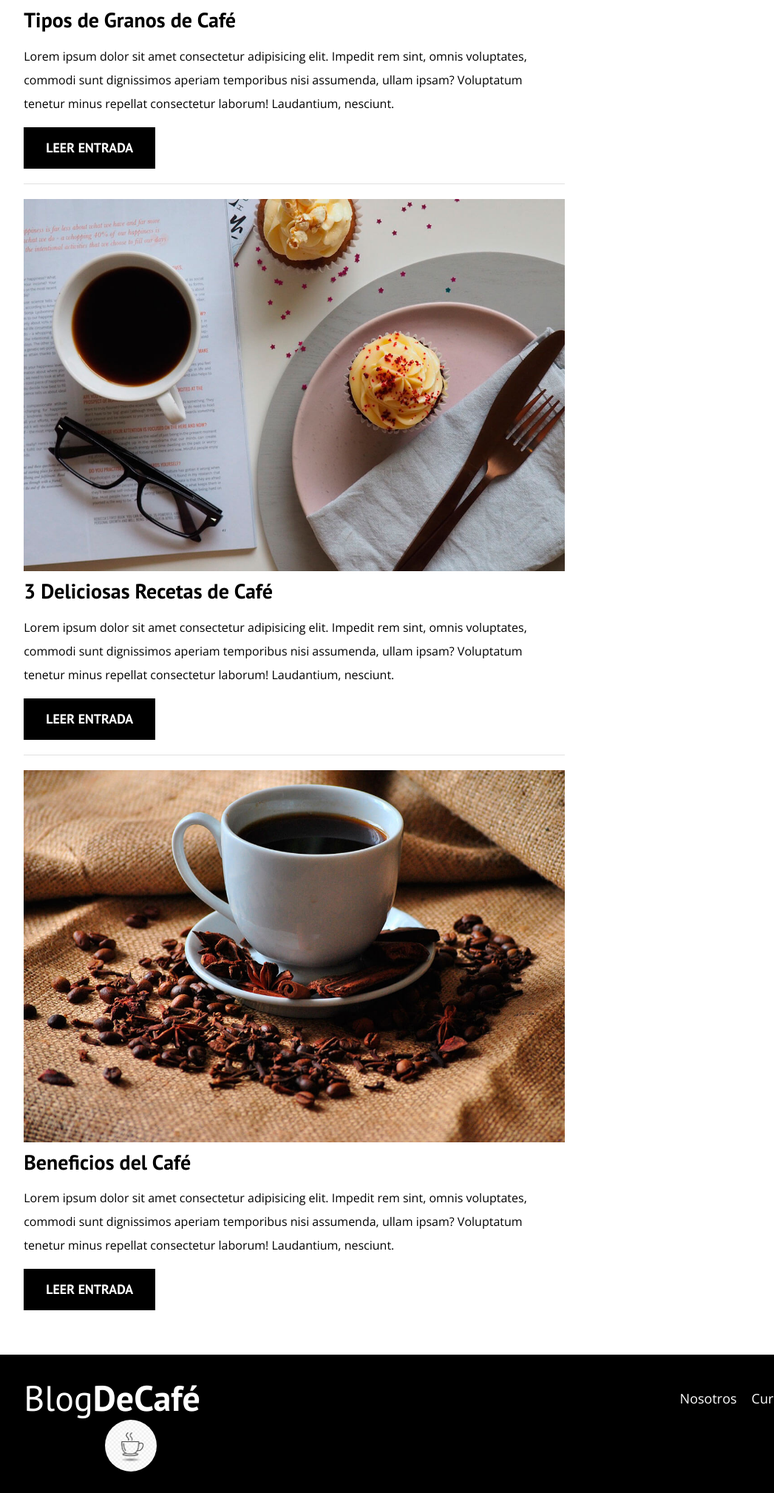
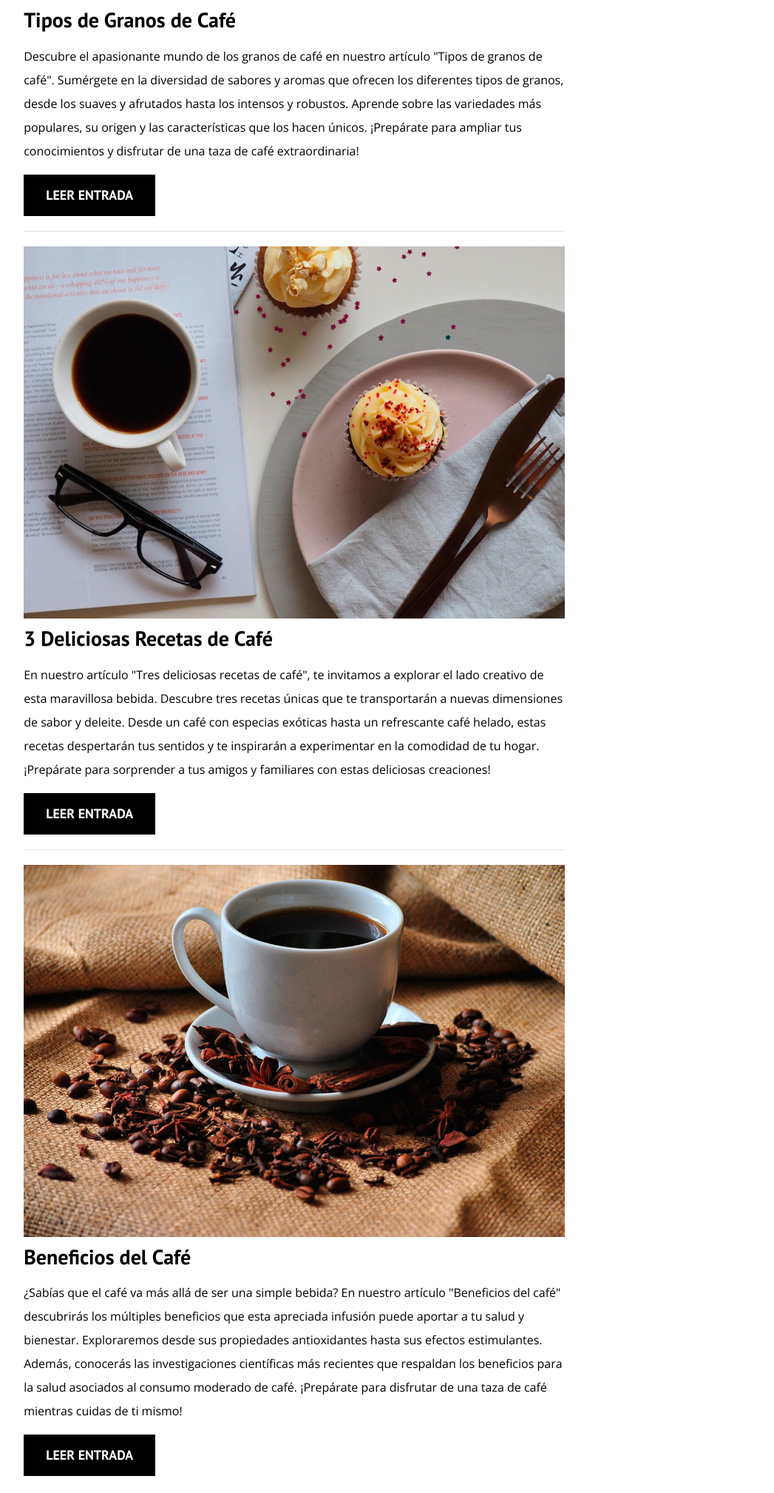
Before and after one commit to BauTTTTT/PFTurcuman, a plain HTML site: page index.html in a window 1280 px wide. Shown: the part 1013-3031 px from the top of the page at 74% size, without its empty margins (39-1086 px from the left). Drawn offline with nearby package versions, Linux system fonts and the light colour scheme.

Commit message:
cambios finales

```diff
--- a/index.html
+++ b/index.html
@@ -6,7 +6,7 @@
     <meta http-equiv="X-UA-Compatible" content="IE=edge">
     <meta name="viewport" content="width=device-width, initial-scale=1.0">
     <meta name="description" content="Índice del Blog de Café donde se podra tener accesos a información y hasta cursos para el aprendizaje sobre el Café">
-    <meta name="keywords" content="Cefé, Recetas, Expertos, Blogs, Consejos, Cursos, Técnicas, Tipos, Beneficios">
+    <meta name="keywords" content="Inico, Cefé, Recetas, Expertos, Blogs, Consejos, Cursos, Técnicas, Tipos, Beneficios">
     <link rel="stylesheet" href="./CSS_/styles.css">
     <link href="https://fonts.googleapis.com/css2?family=Open+Sans&family=PT+Sans:wght@400;700&display=swap"
         rel="stylesheet">
@@ -46,9 +46,7 @@
 
                 <div class="entrada-contenido">
                     <h4 class="no-margin">Tipos de Granos de Café</h4>
-                    <p>Lorem ipsum dolor sit amet consectetur adipisicing elit. Impedit rem sint, omnis voluptates,
-                        commodi sunt dignissimos aperiam temporibus nisi assumenda, ullam ipsam? Voluptatum tenetur
-                        minus repellat consectetur laborum! Laudantium, nesciunt.</p>
+                    <p>Descubre el apasionante mundo de los granos de café en nuestro artículo "Tipos de granos de café". Sumérgete en la diversidad de sabores y aromas que ofrecen los diferentes tipos de granos, desde los suaves y afrutados hasta los intensos y robustos. Aprende sobre las variedades más populares, su origen y las características que los hacen únicos. ¡Prepárate para ampliar tus conocimientos y disfrutar de una taza de café extraordinaria!</p>
                     <a class="boton boton-primario" href="./páginas/entrada.html">Leer Entrada</a>
                 </div>
             </article>
@@ -61,9 +59,7 @@
 
                 <div class="entrada-contenido">
                     <h4 class="no-margin">3 Deliciosas Recetas de Café</h4>
-                    <p>Lorem ipsum dolor sit amet consectetur adipisicing elit. Impedit rem sint, omnis voluptates,
-                        commodi sunt dignissimos aperiam temporibus nisi assumenda, ullam ipsam? Voluptatum tenetur
-                        minus repellat consectetur laborum! Laudantium, nesciunt.</p>
+                    <p>En nuestro artículo "Tres deliciosas recetas de café", te invitamos a explorar el lado creativo de esta maravillosa bebida. Descubre tres recetas únicas que te transportarán a nuevas dimensiones de sabor y deleite. Desde un café con especias exóticas hasta un refrescante café helado, estas recetas despertarán tus sentidos y te inspirarán a experimentar en la comodidad de tu hogar. ¡Prepárate para sorprender a tus amigos y familiares con estas deliciosas creaciones!</p>
                     <a class="boton boton-primario" href="./páginas/entrada.html">Leer Entrada</a>
                 </div>
             </article>
@@ -76,9 +72,7 @@
 
                 <div class="entrada-contenido">
                     <h4 class="no-margin">Beneficios del Café</h4>
-                    <p>Lorem ipsum dolor sit amet consectetur adipisicing elit. Impedit rem sint, omnis voluptates,
-                        commodi sunt dignissimos aperiam temporibus nisi assumenda, ullam ipsam? Voluptatum tenetur
-                        minus repellat consectetur laborum! Laudantium, nesciunt.</p>
+                    <p>¿Sabías que el café va más allá de ser una simple bebida? En nuestro artículo "Beneficios del café" descubrirás los múltiples beneficios que esta apreciada infusión puede aportar a tu salud y bienestar. Exploraremos desde sus propiedades antioxidantes hasta sus efectos estimulantes. Además, conocerás las investigaciones científicas más recientes que respaldan los beneficios para la salud asociados al consumo moderado de café. ¡Prepárate para disfrutar de una taza de café mientras cuidas de ti mismo!</p>
                     <a class="boton boton-primario" href="./páginas/entrada.html">Leer Entrada</a>
                 </div>
             </article>
```
Also changed, not shown: páginas/contacto.html (+1 -1 lines), páginas/cursos.html (+3 -3 lines), páginas/entrada.html (+4 -4 lines), páginas/nosotros.html (+3 -3 lines).
